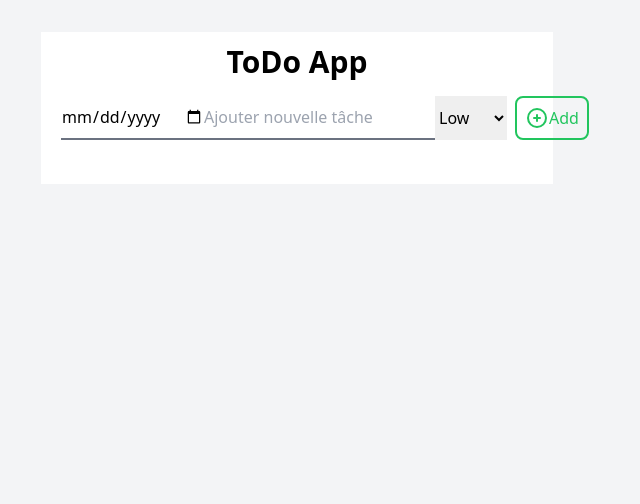
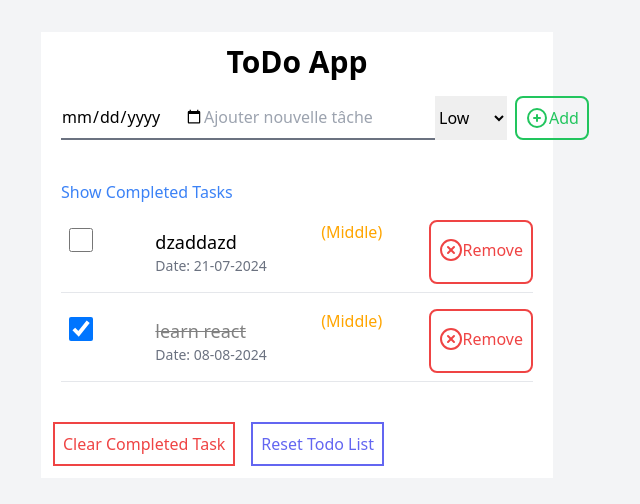
Before and after one commit to PicToWeb/todolist-Angular, an Angular app: page / in a window 1280 px wide. Shown: the top 504 px of the page, without its empty margins (343-983 px from the left). Built offline with nearby package versions, Linux system fonts and the light colour scheme; data requests are answered from the project's data file.

Commit message:
Ajout d'un server et de requete Http

```diff
--- a/src/app/app.config.ts
+++ b/src/app/app.config.ts
@@ -2,7 +2,9 @@ import { ApplicationConfig, provideZoneChangeDetection } from '@angular/core';
 import { provideRouter } from '@angular/router';
 
 import { routes } from './app.routes';
+import {provideHttpClient} from "@angular/common/http";
 
 export const appConfig: ApplicationConfig = {
-  providers: [provideZoneChangeDetection({ eventCoalescing: true }), provideRouter(routes)]
+  // providers: [provideZoneChangeDetection({ eventCoalescing: true }), provideRouter(routes)]
+  providers:[provideRouter(routes),provideHttpClient()]
 };
--- a/src/app/todo-add/todo-add.component.ts
+++ b/src/app/todo-add/todo-add.component.ts
@@ -1,7 +1,8 @@
 import { Component } from '@angular/core';
-import {TodoService} from "../todo.service";
+import {Todo, TodoService} from "../todo.service";
 import {FormsModule} from "@angular/forms";
 import {DatePipe} from "@angular/common";
+import {Observable} from "rxjs";
 
 @Component({
   selector: 'digi-todo-add',
@@ -14,23 +15,43 @@ import {DatePipe} from "@angular/common";
 })
 export class TodoAddComponent {
 
+  // todos$: Observable<Todo[]> ;
   newTodoTitle: string = '';
   newToDoPriority: 'low' | 'middle' | 'high' = 'low';
   newTodoDueDate: string = '';
 
   constructor(private todoService: TodoService) {
+    // this.todos$ = this.todoService.getTodos();
   }
 
-  onAddTodo(){
-    if(this.newTodoTitle.trim()){
+  onAddTodo() {
+    if (this.newTodoTitle.trim()) {
       this.todoService.addTodo(
         this.newTodoTitle,
         this.newToDoPriority,
-        new Date(this.newTodoDueDate));
-      this.newTodoTitle = '';
-      this.newToDoPriority = 'low';
-      this.newTodoDueDate = '';
+        new Date(this.newTodoDueDate)
+      ).subscribe(() => {
+        this.newTodoTitle = '';
+        this.newToDoPriority = 'low';
+        this.newTodoDueDate = '';
+        // this.todos$ = this.todoService.getTodos();
+      });
     }
   }
 
+  //
+  // onAddTodo(){
+  //   if(this.newTodoTitle.trim()){
+  //     this.todoService.addTodo(
+  //       this.newTodoTitle,
+  //       this.newToDoPriority,
+  //       new Date(this.newTodoDueDate));
+  //     this.newTodoTitle = '';
+  //     this.newToDoPriority = 'low';
+  //     this.newTodoDueDate = '';
+  //   }
+  // }
+
+
+
 }
--- a/src/app/todo-item/todo-item.component.ts
+++ b/src/app/todo-item/todo-item.component.ts
@@ -20,6 +20,7 @@ export class TodoItemComponent {
   @Output() toggleCompletion = new EventEmitter<string>();
   @Output() remove = new EventEmitter<string>();
 
+
   onToggleCompletion(){
     this.toggleCompletion.emit(this.todo.id);
   }
--- a/src/app/todo-list/todo-list.component.html
+++ b/src/app/todo-list/todo-list.component.html
@@ -13,7 +13,15 @@
       }
       <ul>
 
-        @for (todo of (showCompletedTodos ? completedTodos$ : todos$) | async;track todos$ ){
+<!--        @for (todo of (showCompletedTodos ? completedTodos$ : todos$) | async;track todos$ ){-->
+<!--          <li class="p-2 rounded-lg">-->
+<!--            <digi-todo-item [todo]="todo" (toggleCompletion) = "onToggleTodoCompletion($event)" (remove)="onRemoveTodo($event)"></digi-todo-item>-->
+<!--          </li>-->
+<!--        }-->
+
+
+
+        @for (todo of (showCompletedTodos ? completedTodos$ : todos$) | async; track trackByTodoId ){
           <li class="p-2 rounded-lg">
             <digi-todo-item [todo]="todo" (toggleCompletion) = "onToggleTodoCompletion($event)" (remove)="onRemoveTodo($event)"></digi-todo-item>
           </li>
--- a/src/app/todo-list/todo-list.component.ts
+++ b/src/app/todo-list/todo-list.component.ts
@@ -1,4 +1,4 @@
-import {Component} from '@angular/core';
+import {Component, OnInit} from '@angular/core';
 import {Todo, TodoService} from "../todo.service";
 import {Observable} from "rxjs";
 import {TodoAddComponent} from "../todo-add/todo-add.component";
@@ -17,27 +17,41 @@ import {TodoItemComponent} from "../todo-item/todo-item.component";
   templateUrl: './todo-list.component.html',
   styleUrl: './todo-list.component.css'
 })
-export class TodoListComponent {
+export class TodoListComponent implements OnInit {
+  todos$: Observable<Todo[]> ;
+  // completedTodos$: Observable<any[]> ;
+  // incompleteTodos$: Observable<any[]>;
 
-  todos$: Observable<Todo[]> ;
-  completedTodos$: Observable<Todo[]> ;
-  incompleteTodos$: Observable<Todo[]>;
+  // todos$: Observable<Todo[]> ;
+   completedTodos$: Observable<Todo[]> ;
+  // incompleteTodos$: Observable<Todo[]>;
   showCompletedTodos:boolean = false;
 
-  constructor(private todoService: TodoService) {
-    this.todos$ = this.todoService.getTodos();
+  constructor(private todoService: TodoService)  {
+    this.todos$ = this.todoService.todos$;
     this.completedTodos$ = this.todoService.getCompletedTodos();
-    this.incompleteTodos$ = this.todoService.getIncompleteTodos();
+    // this.incompleteTodos$ = this.todoService.getIncompleteTodos();
+  }
+
+  //new
+  ngOnInit(): void {
+    this.todoService.getTodos().subscribe();
   }
 
   onToggleTodoCompletion(id:string){
     this.todoService.toggleTodoCompletion(id);
-    this.incompleteTodos$= this.todoService.getIncompleteTodos();
-    this.completedTodos$= this.todoService.getCompletedTodos();
+    // this.incompleteTodos$= this.todoService.getIncompleteTodos();
+    // this.completedTodos$= this.todoService.getCompletedTodos();
+  }
+  //
+  onRemoveTodo(id: string): void {
+    this.todoService.removeTodo(id).subscribe(() => {
+      this.todos$ = this.todoService.getTodos();
+    });
   }
 
-  onRemoveTodo(id:string){
-    this.todoService.removeTodo(id);
+  trackByTodoId(index: number, todo: Todo): string {
+    return todo.id;
   }
 
   onClearCompletedTodos(){
@@ -51,7 +65,7 @@ export class TodoListComponent {
   onToggleShowCompletedTodos(){
     this.showCompletedTodos = !this.showCompletedTodos;
   }
-
+  //
   hasTodosCompleted(): boolean {
     let hasCompletedTodos = false;
     this.todos$.subscribe(todos => {
--- a/src/app/todo.service.ts
+++ b/src/app/todo.service.ts
@@ -1,5 +1,6 @@
 import {Injectable} from '@angular/core';
 import {BehaviorSubject, map, Observable} from "rxjs";
+import {HttpClient} from "@angular/common/http";
 
 export interface Todo {
   id: string;
@@ -13,59 +14,99 @@ export interface Todo {
   providedIn: 'root'
 })
 export class TodoService {
+  private apiURL = 'http://localhost:3000/todos';
+  private todosSubject = new BehaviorSubject<Todo[]>([]);
+  todos$ = this.todosSubject.asObservable();
 
-  private todos: Todo[] = [];
-  private todosSubject = new BehaviorSubject<Todo[]>(this.todos);
+  constructor(private http: HttpClient) { }
 
-  constructor() {
+  getTodos(): Observable<Todo[]> {
+    return this.http.get<Todo[]>(this.apiURL).pipe(
+      map(todos => {
+        this.todosSubject.next(todos);
+        return todos;
+      })
+    );
   }
 
-  getTodos() {
-    return this.todosSubject.asObservable();
-  }
-
+  //CHERCHE LENTEUR
   getCompletedTodos():Observable<Todo[]> {
     return this.todosSubject.asObservable().pipe(
       map(todos=>todos.filter(todo=>todo.completed))
     );
   }
+  //
+  // getIncompleteTodos(): Observable<Todo[]> {
+  //   return this.todosSubject.asObservable().pipe(
+  //     map(todos => todos.filter(todo => !todo.completed))
+  //   );
+  // }
 
-  getIncompleteTodos(): Observable<Todo[]> {
-    return this.todosSubject.asObservable().pipe(
-      map(todos => todos.filter(todo => !todo.completed))
+  addTodo(title: string, priority: 'low' | 'middle' | 'high', dueDate: Date): Observable<Todo> {
+    const newTodo: Todo = {
+      id: crypto.randomUUID(),
+      title,
+      completed: false,
+      priority,
+      dueDate
+    };
+    return this.http.post<Todo>(this.apiURL, newTodo).pipe(
+      map(todo => {
+        this.todosSubject.next([...this.todosSubject.value, todo]);
+        return todo;
+      })
     );
   }
 
-  addTodo(title:string,priority:'low' | 'middle' | 'high',dueDate:Date){
-    const newTodo: Todo = {
-      id: crypto.randomUUID(),
-      title,
-      completed:false,
-      priority,
-      dueDate
-    };
-    this.todos=[...this.todos,newTodo];
-    this.todosSubject.next(this.todos);
+  toggleTodoCompletion(id: string): void {
+    const todos = this.todosSubject.value;
+    const todo = todos.find(todo => todo.id === id);
+    if (todo) {
+      const updatedTodo = { ...todo, completed: !todo.completed };
+      this.http.put<Todo>(`${this.apiURL}/${id}`, updatedTodo).subscribe(() => {
+        const updatedTodos = todos.map(todo => todo.id === id ? updatedTodo : todo);
+        this.todosSubject.next(updatedTodos);
+      });
+    }
   }
 
-  toggleTodoCompletion(id:string){
-    this.todos = this.todos.map(todo=>todo.id===id?{...todo,completed:!todo.completed}:todo);
-    this.todosSubject.next(this.todos);
+  // toggleTodoCompletion(id:string){
+  //   this.todos = this.todos.map(todo=>todo.id===id?{...todo,completed:!todo.completed}:todo);
+  //   this.todosSubject.next(this.todos);
+  // }
+
+  removeTodo(id: string): Observable<void> {
+    return this.http.delete<void>(`${this.apiURL}/${id}`).pipe(
+      map(() => {
+        const updatedTodos = this.todosSubject.value.filter(todo => todo.id !== id);
+        this.todosSubject.next(updatedTodos);
+      })
+    );
   }
 
-  removeTodo(id:string){
-    this.todos = this.todos.filter(todo=>todo.id!==id);
-    this.todosSubject.next(this.todos);
+  // removeTodo(id:string){
+  //   this.todos = this.todos.filter(todo=>todo.id!==id);
+  //   this.todosSubject.next(this.todos);
+  // }
+
+  clearCompletedTodos(): void {
+    const completedTodos = this.todosSubject.value.filter(todo => todo.completed);
+    completedTodos.forEach(todo => {
+      this.http.delete<void>(`${this.apiURL}/${todo.id}`).subscribe(() => {
+        const updatedTodos = this.todosSubject.value.filter(t => t.id !== todo.id);
+        this.todosSubject.next(updatedTodos);
+      });
+    });
   }
 
-  clearCompletedTodos() {
-    this.todos = this.todos.filter(todo => !todo.completed);
-    this.todosSubject.next(this.todos);
-  }
-
-  resetTodos() {
-    this.todos = [];
-    this.todosSubject.next(this.todos);
+  resetTodos(): void {
+    const allTodos = this.todosSubject.value;
+    allTodos.forEach(todo => {
+      this.http.delete<void>(`${this.apiURL}/${todo.id}`).subscribe(() => {
+        const updatedTodos = this.todosSubject.value.filter(t => t.id !== todo.id);
+        this.todosSubject.next(updatedTodos);
+      });
+    });
   }
 
 }
--- /dev/null
+++ b/src/assets/db.json
@@ -0,0 +1,18 @@
+{
+  "todos": [
+    {
+      "id": "327de2ea-83b0-4813-b85b-69927f10fceb",
+      "title": "dzaddazd",
+      "completed": false,
+      "priority": "middle",
+      "dueDate": "2024-07-21T00:00:00.000Z"
+    },
+    {
+      "id": "070bf5d2-bd1b-4b57-a421-2b14ba1e9f23",
+      "title": "learn react",
+      "completed": true,
+      "priority": "middle",
+      "dueDate": "2024-08-08T00:00:00.000Z"
+    }
+  ]
+}
```
